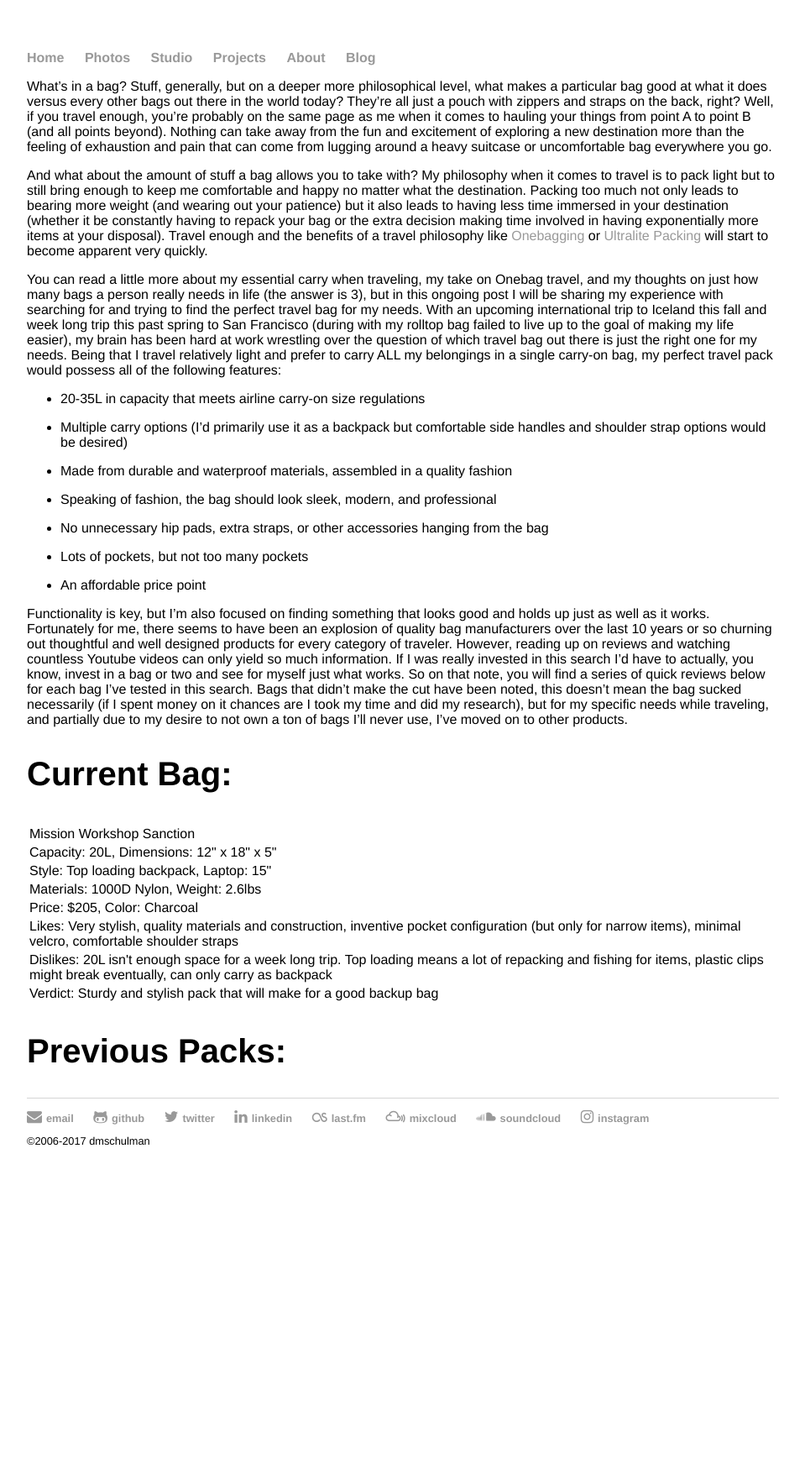
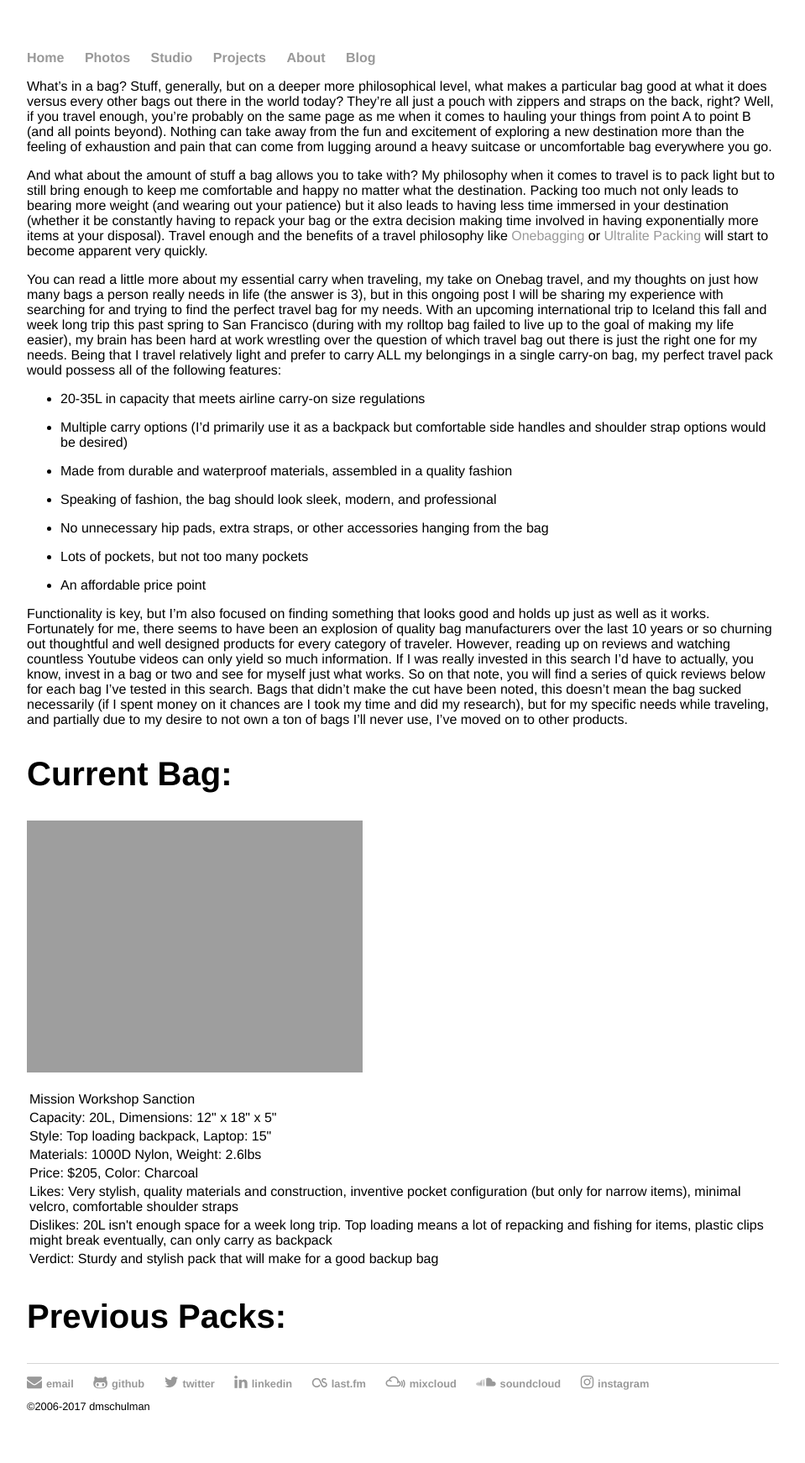
Before and after one commit to dmschulman/dmschulman.github.io, a Jekyll site: the page built from _posts/2017-10-10-Backpack-Quest-II-Pack-Harder.md, in a window 1280 px wide. Shown: the whole page at 84% size, without its empty margins (160-1119 px from the left). Built offline with Jekyll 4.4.1, drawn with Linux system fonts in a browser that asks for light colours; before the commit the page ends 1426 px from its top, so only the background shows below that.

Commit message:
Update/Create 2017-10-10-Backpack-Quest-II-Pack-Harder.md

```diff
--- a/_posts/2017-10-10-Backpack-Quest-II-Pack-Harder.md
+++ b/_posts/2017-10-10-Backpack-Quest-II-Pack-Harder.md
@@ -35,10 +35,9 @@ Functionality is key, but I'm also focused on finding something that looks good
 
 ## Current Bag:
 
+![image alt text]({{ site.url }}/public/MRHfat1smEfVgAxhVQfeQ_img_0.png)
+
 <table>
-  <tr>
-    <td></td>
-  </tr>
   <tr>
     <td>Mission Workshop Sanction</td>
   </tr>
```
